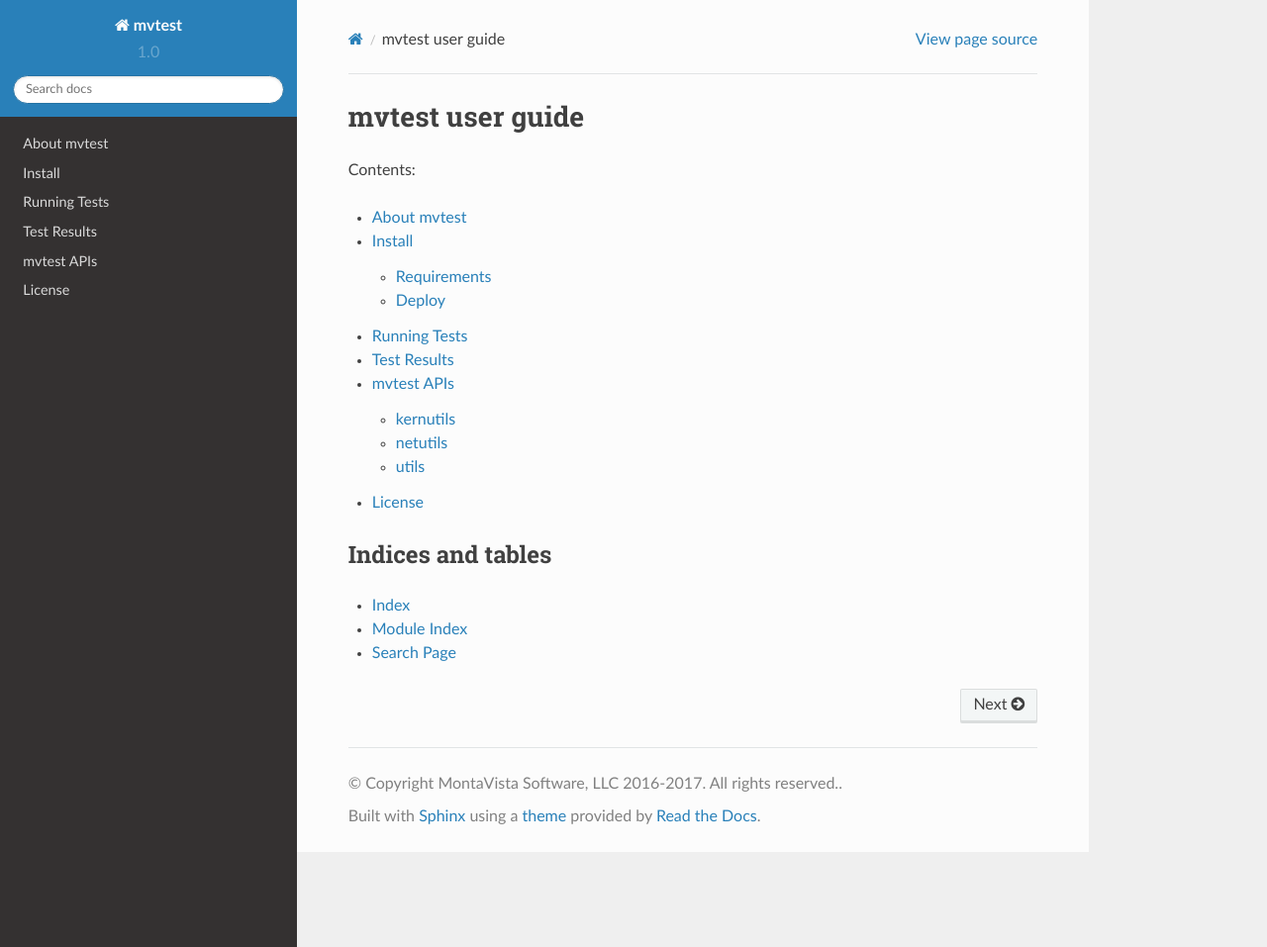
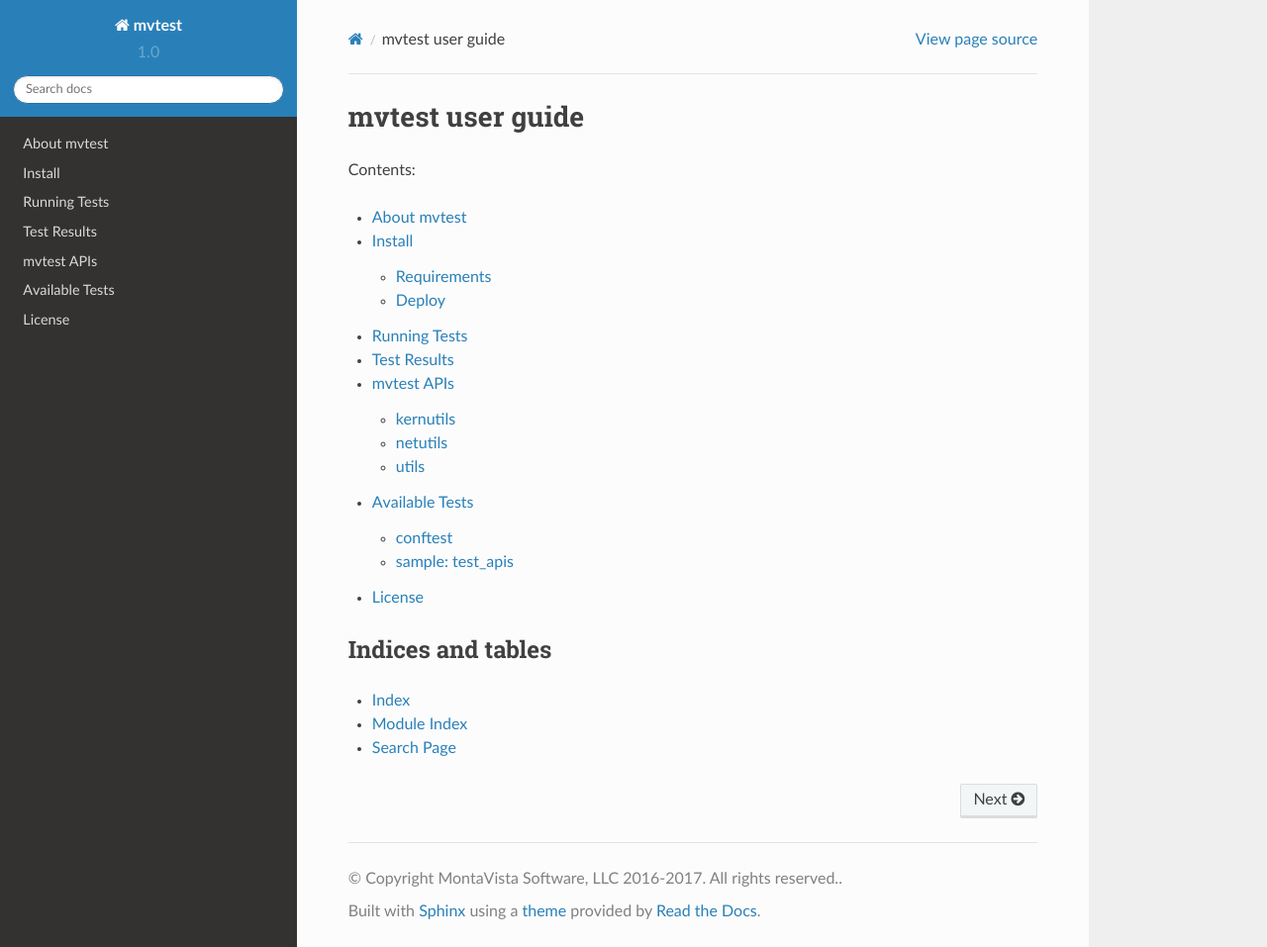
Before and after one commit to MontaVista-OpenSourceTechnology/mvtest, a Sphinx documentation site: the page built from docs/index.rst, in a window 1280 px wide and 957 px high. Shown: the whole window at 99% size. Built offline with Sphinx 7.4.7 and the Read the Docs theme 2.0.0, drawn with Linux system fonts in a browser that asks for light colours.

Commit message:
Added test sample documentation
Signed-off-by: Ben Botti <bbotti@mvista.com>

```diff
--- a/docs/index.rst
+++ b/docs/index.rst
@@ -13,6 +13,7 @@
    run
    results
    apis
+   tests
    license
 
 
--- /dev/null
+++ b/docs/tests.rst
@@ -0,0 +1,14 @@
+Available Tests
+===============
+
+conftest
+--------
+
+.. automodule:: conftest
+   :members:
+
+sample: test_apis
+-----------------
+
+.. automodule:: suites.sample.test_apis
+    :members:
```
Also changed, not shown: 1 other file.
